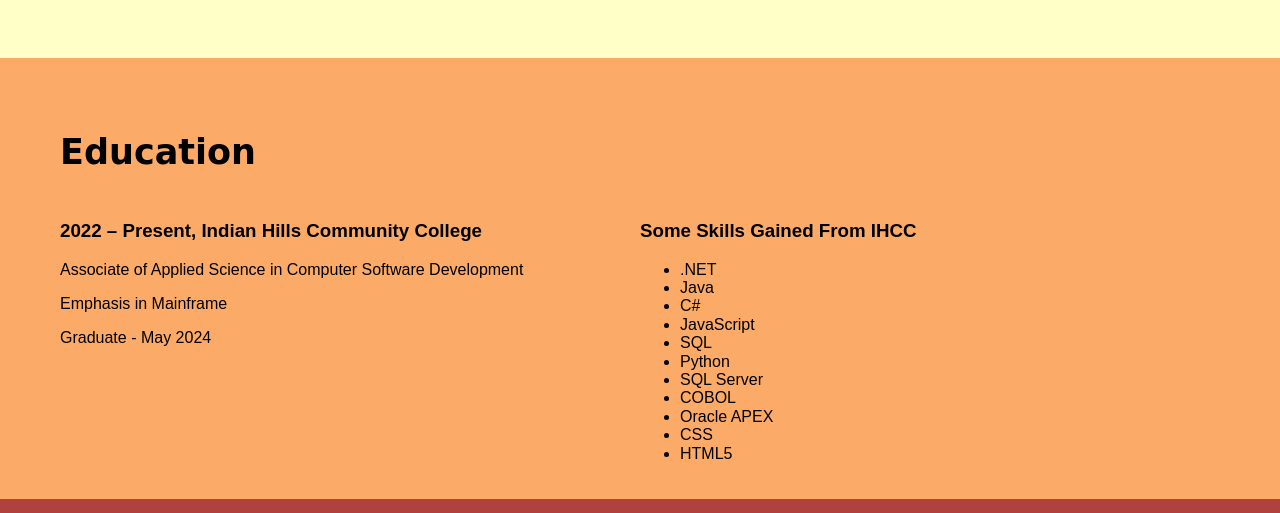
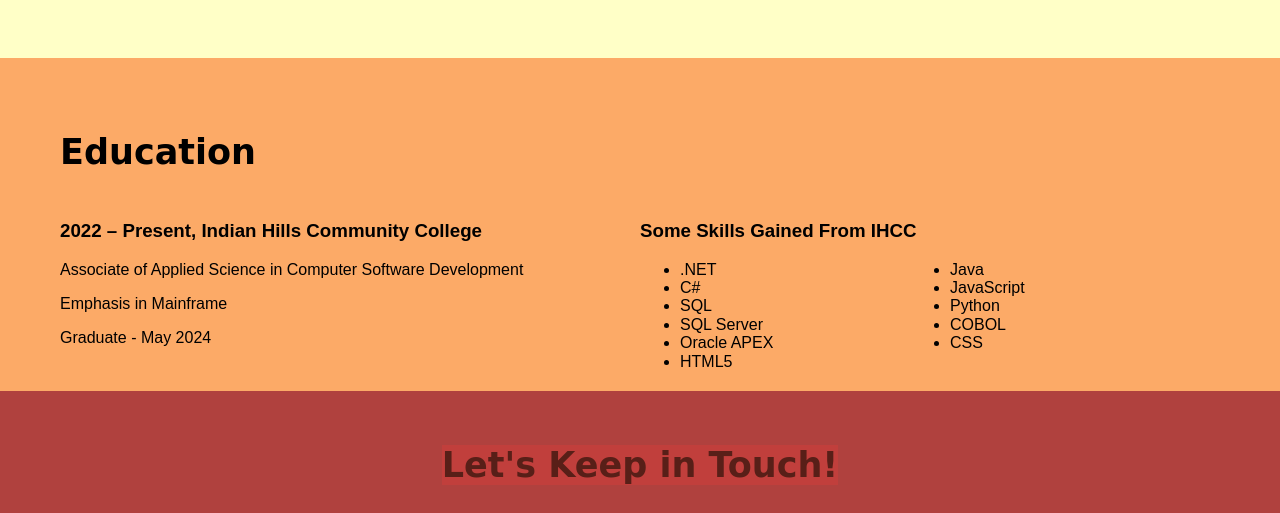
Before and after one commit to RileyFry19/RileyFry19.github.io, a plain HTML site: page index.html in a window 1280 px wide. Shown: the part 1237-1750 px from the top of the page. Drawn offline with Linux system fonts and the light colour scheme; a web font is replaced by a local one.

Commit message:
Updated styles.css

```diff
--- a/css/styles.css
+++ b/css/styles.css
@@ -113,7 +113,6 @@ footer h2 {
 
 .work h3 ~ ul {
     color: #FCAA67;
-    padding-bottom: px;
 }
 
 /* Psuedo Class */
@@ -194,6 +193,11 @@ nav a:hover{
         width: 50%;
         float: left;
     }
+
+    .col2 li{
+        width: 50%;
+        float: left;
+    }
 }
 
 @media (max-width: 544px){
```
